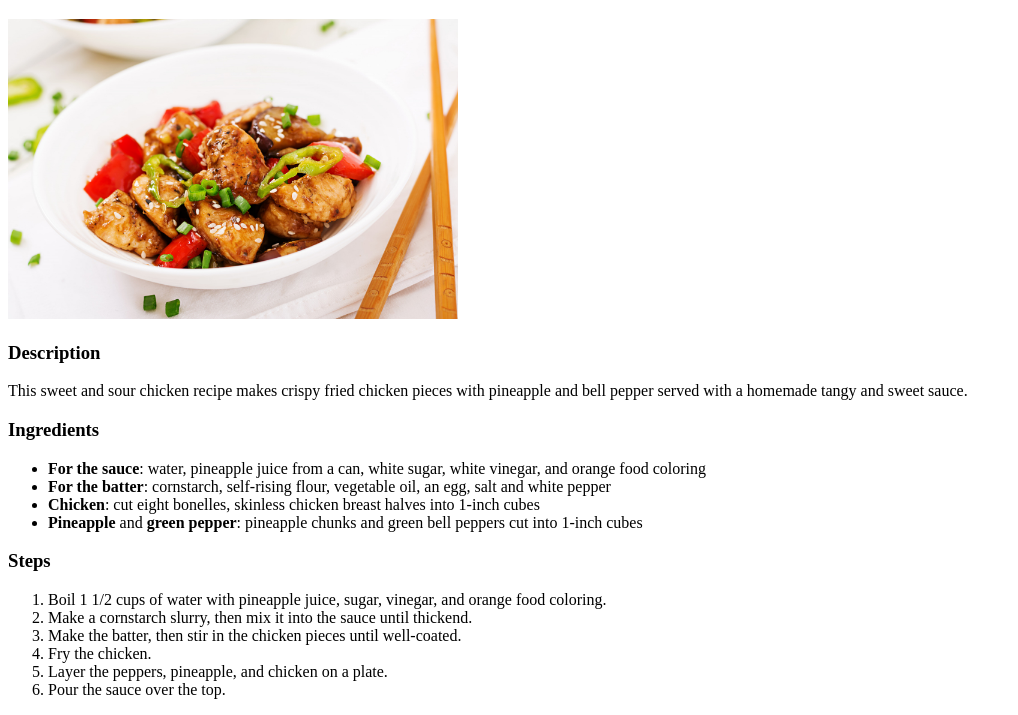
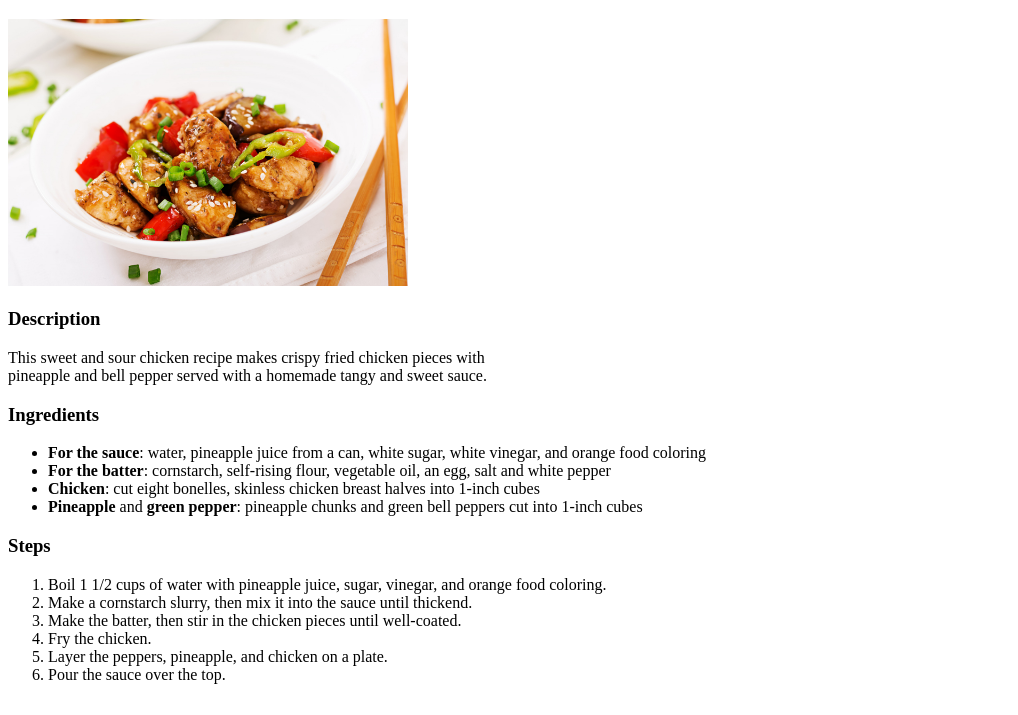
Before and after one commit to Zgombe/odin-recipes, a plain HTML site: page recipes/sweet-sour-chicken.html in a window 1280 px wide. Shown: the part 87-802 px from the top of the page, without its empty margins (0-1018 px from the left). Drawn offline with Linux system fonts and the light colour scheme.

Commit message:
Image size changed to 400px

```diff
--- a/recipes/sweet-sour-chicken.html
+++ b/recipes/sweet-sour-chicken.html
@@ -7,9 +7,9 @@
     <body>
         <a href="../index.html">Home</a>
         <h1>Sweet'n'Sour Chicken Recipe</h1>
-        <img src="images/Chicken.jpg" alt="Sweet'n'Sour Chicken" width="450">
+        <img src="images/chicken.jpg" alt="Sweet'n'Sour Chicken" width="400">
         <h3>Description</h3>
-        <p>This sweet and sour chicken recipe makes crispy fried chicken pieces with
+        <p>This sweet and sour chicken recipe makes crispy fried chicken pieces with<br>
             pineapple and bell pepper served with a homemade tangy and sweet sauce.
         </p>
         <h3>Ingredients</h3>
```
